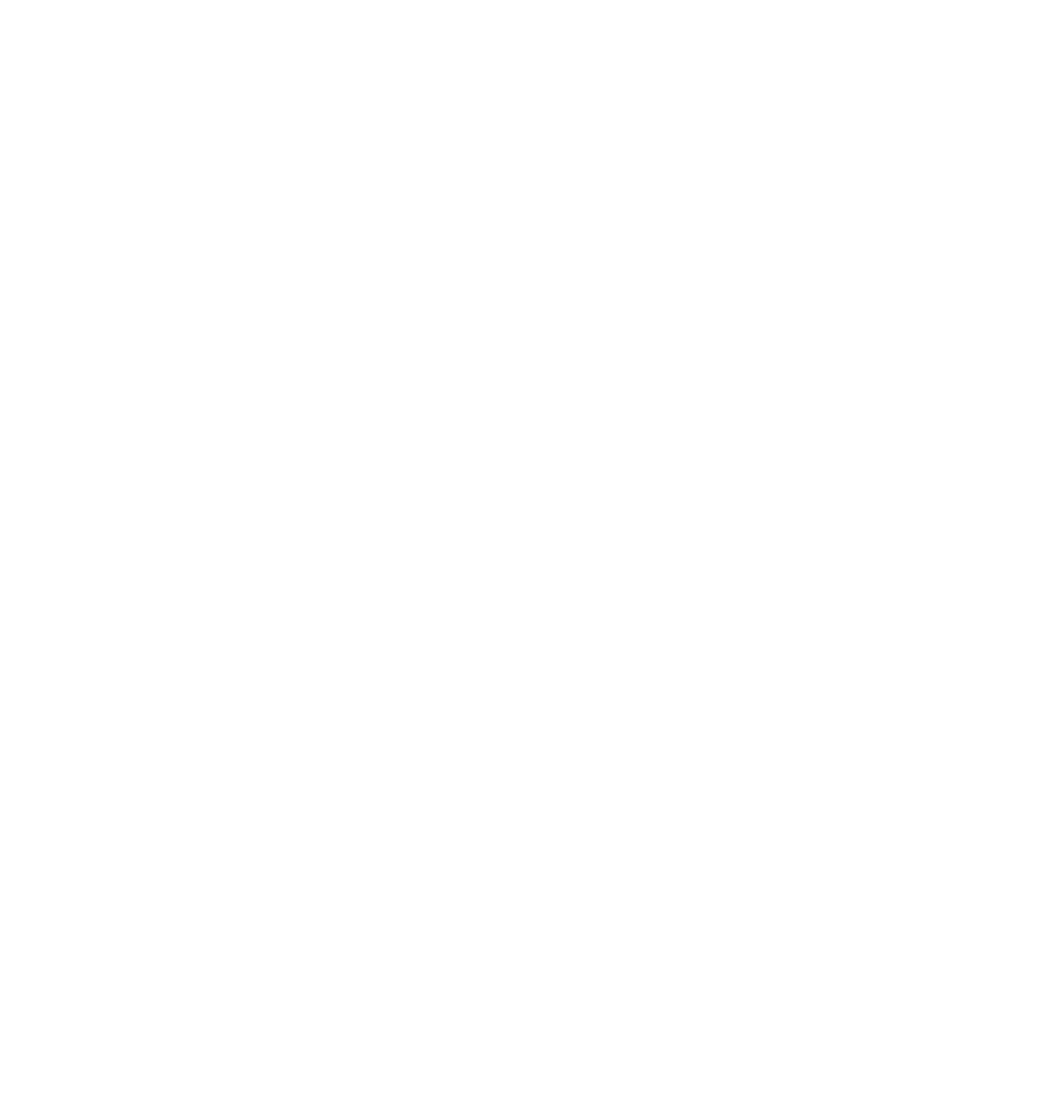
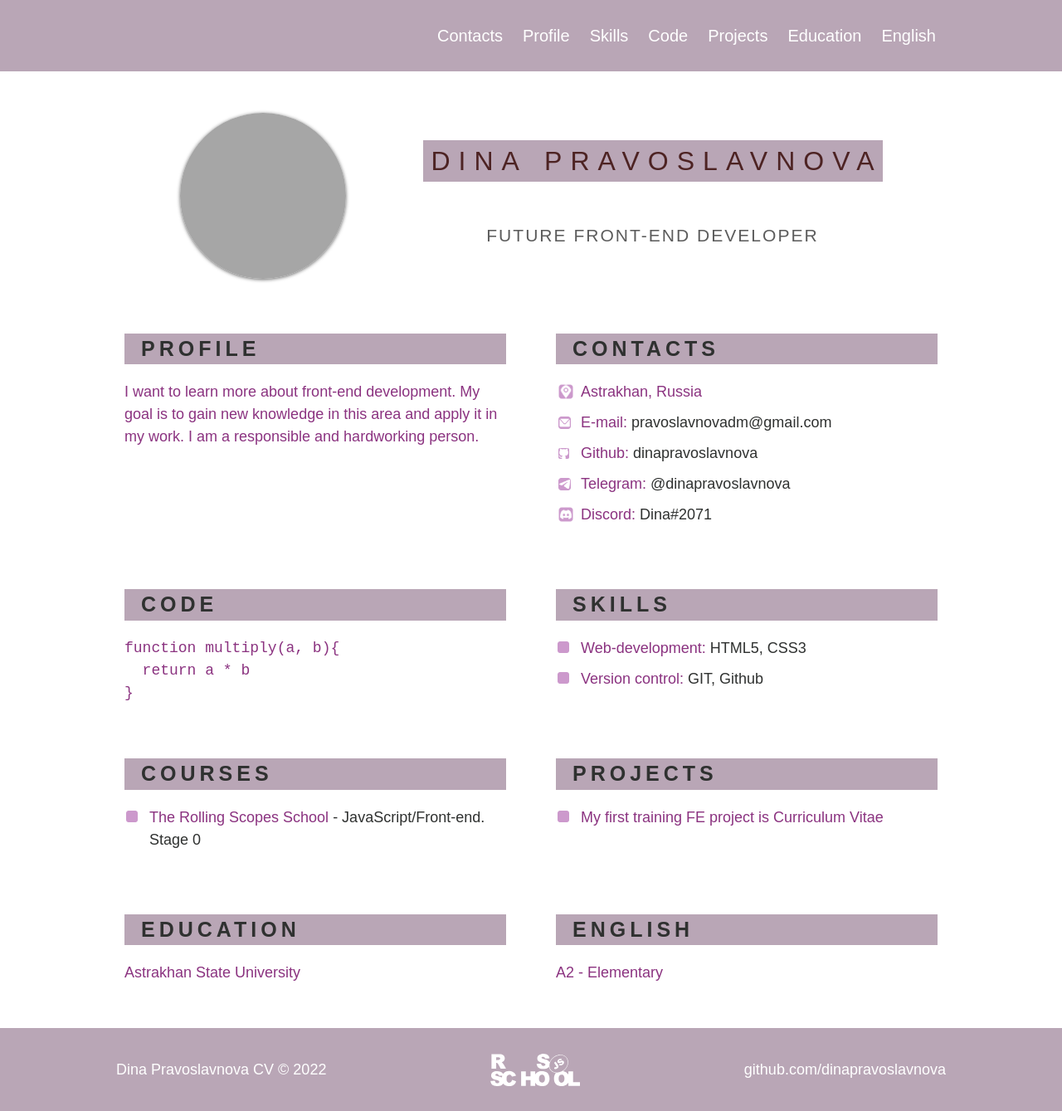
Before and after one commit to DinaPravoslavnova/rsschool-cv, a plain HTML site: page index.html in a window 1280 px wide. Shown: the whole page at 83% size. Before the commit the page ends 800 px from the top, so only its background shows below. Drawn offline with Linux system fonts and the light colour scheme; grey boxes are pictures that could not be loaded; a web font is replaced by a local one.

Commit message:
feat: add content to cv

```diff
--- a/index.html
+++ b/index.html
@@ -1,7 +1,163 @@
 <!DOCTYPE html>
 <html lang="en">
   <head>
-    <title>Document</title>
+    <meta charset="UTF-8" />
+    <title>cv Dina Pravoslavnova</title>
+    <link rel="icon" href="assets/favicon.ico" />
+    <link rel="stylesheet" href="style.css" />
+    <meta name="viewport" content="width=device-width, initial-scale=1.0" />
+    <link rel="preconnect" href="https://fonts.googleapis.com" />
+    <link rel="preconnect" href="https://fonts.gstatic.com" crossorigin />
+    <link
+      href="https://fonts.googleapis.com/css2?family=Kdam+Thmor+Pro&display=swap"
+      rel="stylesheet"
+    />
   </head>
-  <body></body>
+
+  <body>
+    <header class="header">
+      <div class="container header-container">
+        <nav class="nav">
+          <ul class="nav-list">
+            <li class="nav-item">
+              <a href="#contacts" class="nav-link">Contacts</a>
+            </li>
+            <li class="nav-item">
+              <a href="#profile" class="nav-link">Profile</a>
+            </li>
+            <li class="nav-item">
+              <a href="#skills" class="nav-link">Skills</a>
+            </li>
+            <li class="nav-item"><a href="#code" class="nav-link">Code</a></li>
+            <li class="nav-item">
+              <a href="#projects" class="nav-link">Projects</a>
+            </li>
+            <li class="nav-item">
+              <a href="#education" class="nav-link">Education</a>
+            </li>
+            <li class="nav-item">
+              <a href="#english" class="nav-link">English</a>
+            </li>
+          </ul>
+        </nav>
+      </div>
+    </header>
+    <main class="main">
+      <div class="container main-container">
+        <section class="section section-profile">
+          <img
+            src="assets/img/avatar.jpg"
+            alt="Avatar"
+            class="section-profile-logo"
+          />
+          <div class="section-profile-title">
+            <h1 class="main-title">Dina Pravoslavnova</h1>
+            <h3 class="section-subtitle">Future Front-End Developer</h3>
+          </div>
+        </section>
+        <section class="section" id="profile">
+          <h2 class="section-title">Profile</h2>
+          <p>
+            I want to learn more about front-end development. My goal is to gain
+            new knowledge in this area and apply it in my work. I am a
+            responsible and hardworking person.
+          </p>
+        </section>
+        <section class="section" id="contacts">
+          <h2 class="section-title">Contacts</h2>
+          <ul class="section-list">
+            <li class="section-item contacts-item">Astrakhan, Russia</li>
+            <li class="section-item contacts-item">
+              E-mail:
+              <a href="mailto:pravoslavnovadm@gmail.com" title="E-mail"
+                >pravoslavnovadm@gmail.com</a
+              >
+            </li>
+            <li class="section-item contacts-item">
+              Github:
+              <a href="https://github.com/dinapravoslavnova" title="Github"
+                >dinapravoslavnova</a
+              >
+            </li>
+            <li class="section-item contacts-item">
+              Telegram:
+              <a href="https://t.me/dinapravoslavnova" title="Telegram"
+                >@dinapravoslavnova</a
+              >
+            </li>
+            <li class="section-item contacts-item">
+              Discord:
+              <a
+                href="https://discordapp.com/users/981128266633052190"
+                title="Discord"
+                >Dina#2071</a
+              >
+            </li>
+          </ul>
+        </section>
+        <section class="section" id="code">
+          <h2 class="section-title">Code</h2>
+          <pre class="pre"><code>function multiply(a, b){
+  return a * b
+}</code></pre>
+        </section>
+        <section class="section" id="skills">
+          <h2 class="section-title">Skills</h2>
+          <ul class="section-list">
+            <li class="section-item">
+              Web-development:<span> HTML5, CSS3</span>
+            </li>
+            <li class="section-item">
+              Version control:<span> GIT, Github</span>
+            </li>
+          </ul>
+        </section>
+        <section class="section" id="courses">
+          <h2 class="section-title">Courses</h2>
+          <ul class="section-list">
+            <li class="section-item">
+              The Rolling Scopes School<span>
+                - JavaScript/Front-end. Stage 0</span
+              >
+            </li>
+          </ul>
+        </section>
+        <section class="section" id="projects">
+          <h2 class="section-title">Projects</h2>
+          <ul class="section-list">
+            <li class="section-item">
+              My first training FE project is Curriculum Vitae
+            </li>
+          </ul>
+        </section>
+        <section class="section" id="education">
+          <h2 class="section-title">Education</h2>
+          <p>Astrakhan State University</p>
+        </section>
+        <section class="section" id="english">
+          <h2 class="section-title">English</h2>
+          <p>A2 - Elementary</p>
+        </section>
+      </div>
+    </main>
+    <footer class="footer">
+      <div class="container footer-container">
+        <div>Dina Pravoslavnova CV © 2022</div>
+        <a
+          href="https://rs.school/js/"
+          class="rs-school"
+          title="Rolling Scopes School"
+        ></a>
+        <div class="github">
+          <a
+            href="https://github.com/dinapravoslavnova"
+            class="link"
+            title="GitHub"
+            >github.com/dinapravoslavnova</a
+          >
+        </div>
+      </div>
+    </footer>
+    <script src="./index.js"></script>
+  </body>
 </html>
```
